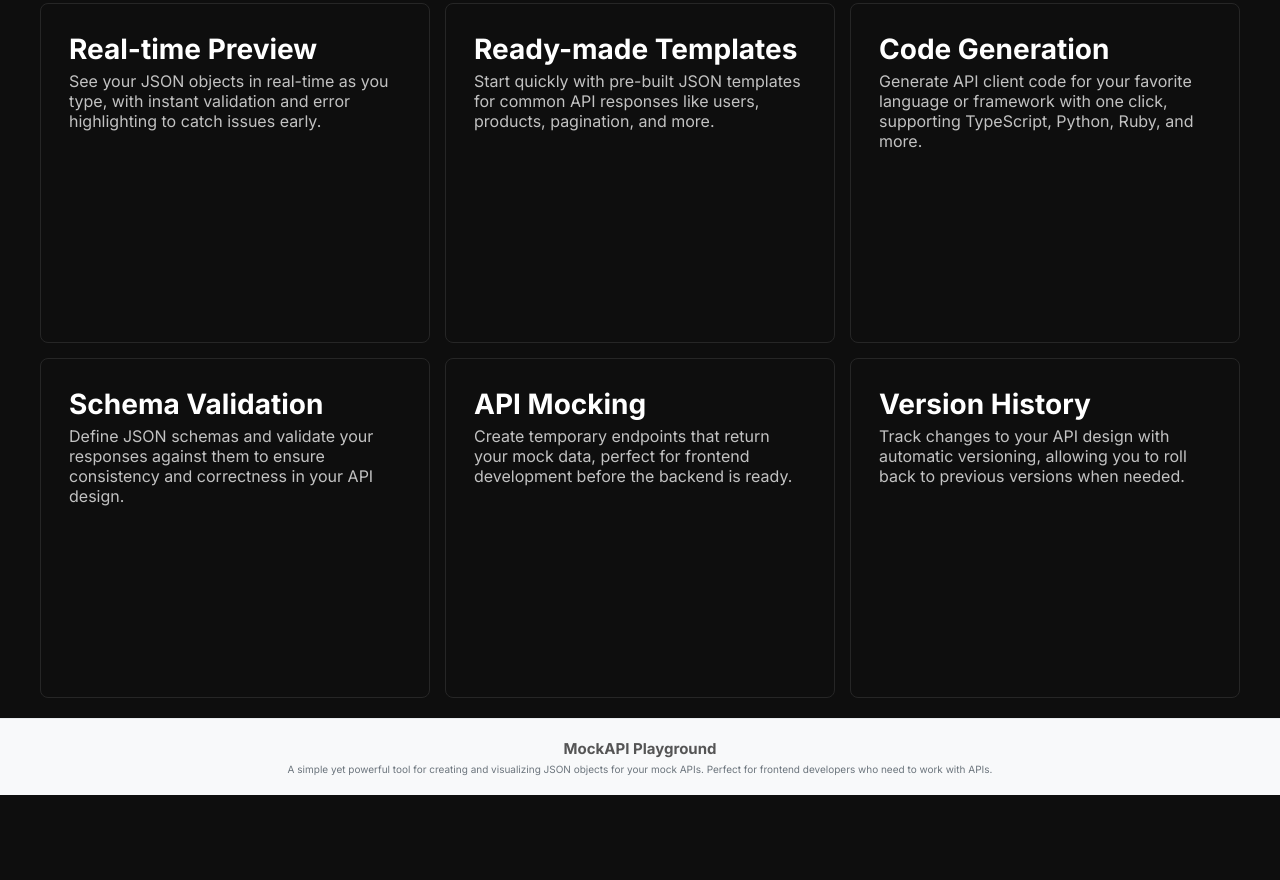
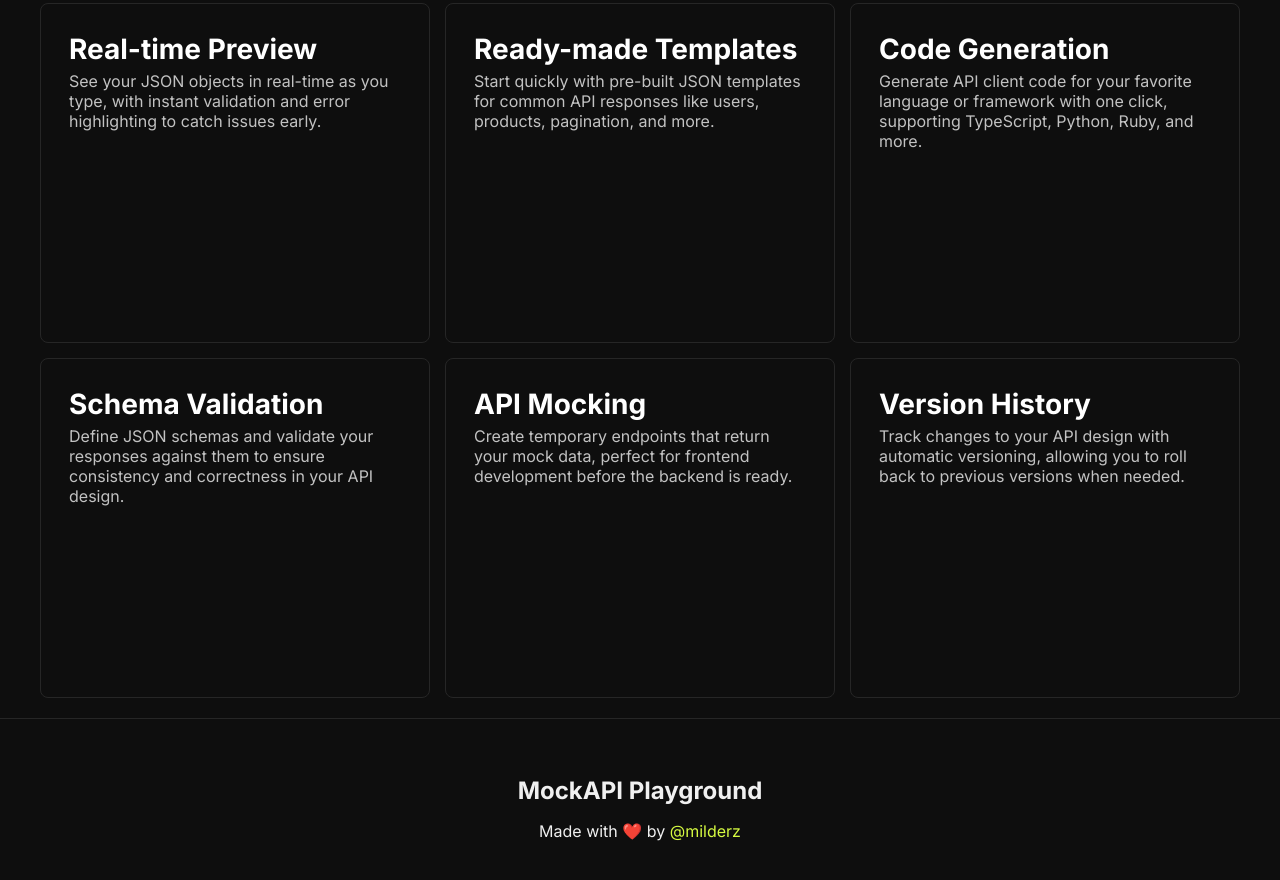
Before and after one commit to milderz/create-mock-api, an Astro site: page / in a window 1280 px wide. Shown: the part 440-1320 px from the top of the page. Before the commit the page ends 1235 px from the top, so only its background shows below. Built offline with nearby package versions, Linux system fonts and the light colour scheme; Astro itself is replaced by a stand-in of ours.

Commit message:
refactor Footer component for improved layout and styling

```diff
--- a/src/components/Footer.astro
+++ b/src/components/Footer.astro
@@ -4,28 +4,41 @@
     <div class="container">
         <h2 class="footer-title">MockAPI Playground</h2>
         <p class="footer-description">
-            A simple yet powerful tool for creating and visualizing JSON objects for your mock APIs. Perfect for frontend developers who need to work with APIs.
+        Made with ❤️ by <a class="github-link" href="https://www.github.com/milderz" target="_blank" rel="noopener noreferrer">@milderz</a>
         </p>
     </div>
 </footer>
 
 <style>
     .footer {
-        background-color: #f8f9fa;
-        padding: 2rem 1rem;
+        height: 18rem;
+        background-color: var(--dark-bg);
         text-align: center;
-        border-top: 1px solid #e9ecef;
+        border-top: 1px solid #262626;
+
+    }
+
+    .container {
+        display: flex;
+        flex-direction: column;
+        justify-content: center;
+        align-items: center;
+        gap: 1.6rem;
+        height: 100%;
     }
 
     .footer-title {
-        font-size: 1.5rem;
+        font-size: 2.4rem;
         font-weight: bold;
-        margin-bottom: 0.5rem;
-        color: #555;
+        color: var(--white-text);
     }
 
     .footer-description {
-        font-size: 1rem;
-        color: #6c757d;
+        font-size: 1.6rem;
+        color: var(--white-text);
+    }
+    .github-link {
+        color: var(--accent);
+        text-decoration: none;
     }
 </style>
```
